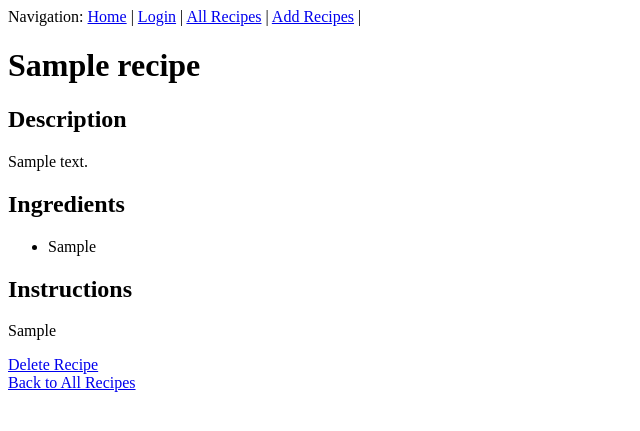
After one commit to francesbelleza/foodRecipeWebApplication, a Flask app: page /recipe/1 in a window 1280 px wide. The commit adds this page. Shown: the top 431 px of the page, without its empty margins (0-640 px from the left). Run offline with Flask 3, Linux system fonts and the light colour scheme; tables that the repository leaves empty hold one stand-in row (values such as "Sample post"); parts of the project's set-up code (start-up, migrations or seed data) failed here and were passed over.

Commit message:
Added delete function, with HTML page and specific_recipe function with html

```diff
--- a/app/routes.py
+++ b/app/routes.py
@@ -1,30 +1,32 @@
 # Need to create 4 pages:
-#       [] /recipes
-#           [] This page with an unordered list Links to an external
-#              site.will show all of the names of the recipes you have.
-#           [] HTML
+#       [x] /recipes
+#           [x] This page with an unordered list Links to an external
+#              site it will show all of the names of the recipes you have.
+#           [x] HTML
 #       [x] /recipe/new
 #           [x] In this page you will have a form that will allow you
 #              to add a new recipe.
-#           [] HTML
-#       [] /recipe/<integer>
-#           [] This page will return one recipe with its details
-#           [] HTML
+#           [x] HTML
+#       [x] /recipe/<integer>
+#           [x] This page will return one recipe with its details
+#           [x] HTML
 #       [] /recipe/<integer>/delete
 #           [] This page will delete the specific recipe
 #           [] HTML
 
 
 from app import myapp_obj
-from flask import render_template, flash, redirect, url_for
+from flask import render_template, flash, redirect, url_for, request
 from flask import redirect
-from app.forms import LoginForm
-from app.models import User
+from app.forms import LoginForm, NewRecipe
+from app.models import User, Recipe
 from app import db
+
 
 @myapp_obj.route("/")
 def home():
     return render_template("home.html")
+
 
 @myapp_obj.route("/login", methods = ['GET', 'POST'])
 def login():
@@ -42,15 +44,46 @@ def login():
 
 @myapp_obj.route("/recipes", methods = ['GET'])
 def recipes():
-    return render_template("recipes.html", title='List of Recipes')
+    all_recipes = Recipe.query.all()
+
+    return render_template("recipes.html", title='List of Recipes', recipes=all_recipes)
+
+
+@myapp_obj.route("/recipe/<int:recipe_id>")
+def specific_recipe(recipe_id):
+    recipe = Recipe.query.get(recipe_id)
+
+    return render_template("specific_recipe.html", recipe=recipe)
 
 
 @myapp_obj.route("/recipe/new", methods = ['GET', 'POST'])
 def new_recipe():
-    form = new_recipe()
+    form = NewRecipe()
 
     if form.validate_on_submit():
+        recipe = Recipe(
+            title = form.title.data,
+            description = form.description.data,
+            ingredients = form.ingredients.data,
+            instructions = form.instructions.data
+        )
+        db.session.add(recipe)
+        db.session.commit()
+
         flash(f'Recipe "{form.title.data}" succesfully saved!', 'success')
         return redirect(url_for('recipes'))
 
-    return render_template("new_recipe.html", title='Add a New Recipe', form=new_recipe)
+    return render_template("new_recipe.html", title='Add a New Recipe', form=form)
+
+
+@myapp_obj.route("/recipe/<int:recipe_id>/delete", methods=['GET', 'POST'])
+def delete_recipe(recipe_id):
+    recipe = Recipe.query.get(recipe_id)
+
+    if request.method == 'POST':
+        db.session.delete(recipe)
+        db.session.commit()
+        flash(f'Recipe "{recipe.title}" successfully deleted', 'success')
+        return redirect(url_for('recipes'))
+
+    return render_template("delete_recipe.html", recipe=recipe)
--- a/app/templates/base.html
+++ b/app/templates/base.html
@@ -5,13 +5,11 @@
 </head>
 <body>
     <nav>
-        <ul>
             Navigation:
-            <li><a href="{{ url_for('home') }}">Home</a></li>
-            <li><a href="{{ url_for('login') }}">Login</a></li>
-            <li><a href="{{ url_for('recipes') }}">All Recipes</a></li>
-            <li><a href="{{ url_for('new_recipe') }}">Add Recipes</a></li>
-        </ul>
+            <a href="{{ url_for('home') }}">Home</a> |
+            <a href="{{ url_for('login') }}">Login</a> |
+            <a href="{{ url_for('recipes') }}">All Recipes</a> |
+            <a href="{{ url_for('new_recipe') }}">Add Recipes</a> |
     </nav>
     <div>
         {% block content %}{% endblock %}
--- a/app/templates/new_recipe.html
+++ b/app/templates/new_recipe.html
@@ -1,8 +1,10 @@
 {% extends "base.html" %}
 
-{% block of content %}
+{% block title %} Add Recipe {% endblock %}
 
-  <h1> Add a New Recipe </h1>>
+{% block content %}
+
+  <h1> Add a New Recipe </h1>
   <form method="POST">
     {{ form.hidden_tag() }}
     <p>{{ form.title.label }} {{ form.title }}</p>
--- /dev/null
+++ b/app/templates/specific_recipe.html
@@ -0,0 +1,29 @@
+{% extends "base.html" %}
+
+{% block title %} Recipe {% endblock %}
+
+{% block content %}
+    <h1> {{ recipe.title }} </h1>
+
+    <h2>Description</h2>
+        <p> {{ recipe.description }} </p>
+
+    <h2>Ingredients</h2>
+    <ul>
+        {% for ingredient in recipe.ingredients.split('\n') %}
+            <li>{{ ingredient }}</li>
+        {% endfor %}
+    </ul>
+
+    <h2>Instructions</h2>
+        <p> {{ recipe.instructions }} </p>
+
+    <a href="{{ url_for('delete_recipe', recipe_id=recipe.id) }}">
+    Delete Recipe
+    </a>
+
+    <a href="{{ url_for('recipes') }}">
+        <br>Back to All Recipes
+    </a>
+
+{% endblock %}
```
Also changed, not shown: app/forms.py (+4 -3 lines), app/templates/delete_recipe.html (added, +20 -0 lines), app/templates/login.html (+8 -2 lines), app/templates/recipes.html (+20 -9 lines), README.md, app.db.
